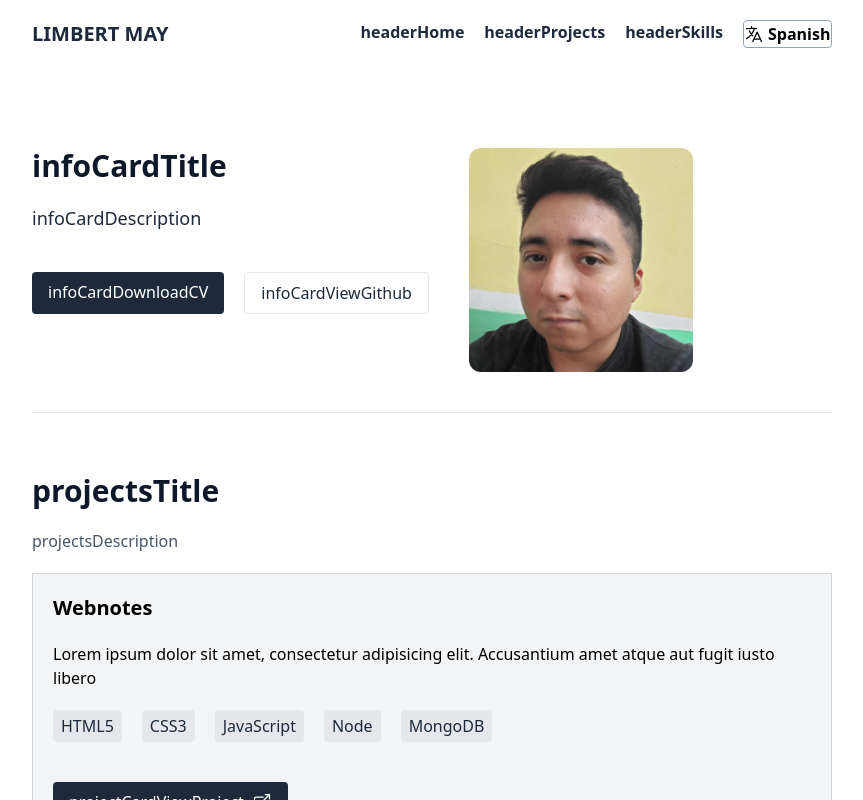
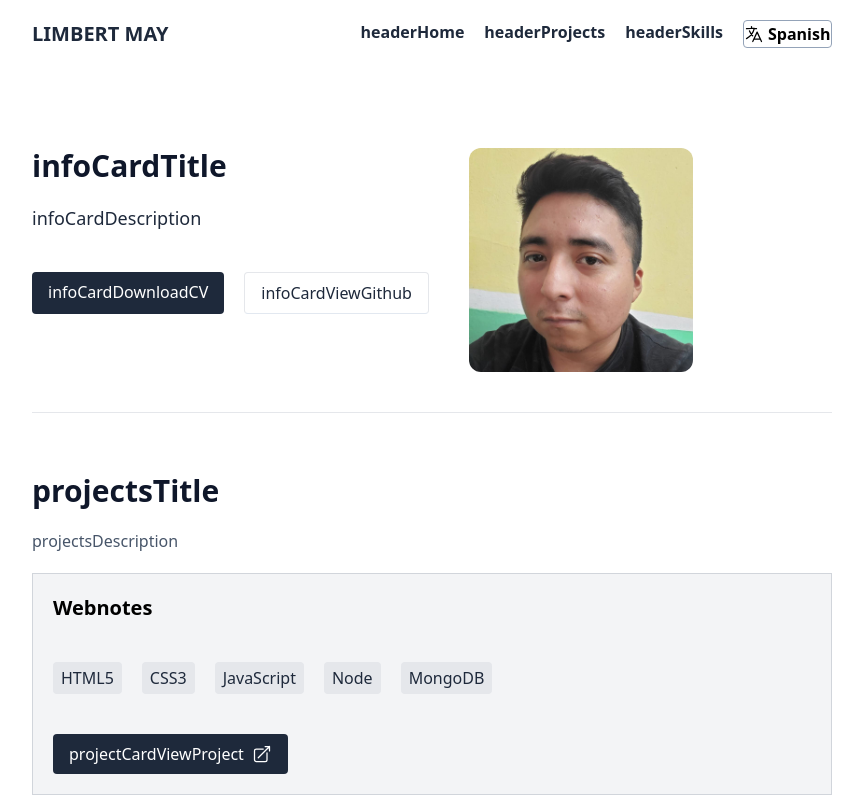
Before and after one commit to LimbersMay/limbertsPortfolio, a React (Vite) app: page / in a window 1280 px wide. Shown: the top 800 px of the page, without its empty margins (208-1071 px from the left). Built offline with nearby package versions, Linux system fonts and the light colour scheme.

Commit message:
(components ProjectCard) Se renderizó la descripción del proyecto en base al idioma preferido

```diff
--- a/src/portfolio/components/ProjectCard.tsx
+++ b/src/portfolio/components/ProjectCard.tsx
@@ -1,11 +1,14 @@
 import {Text} from "./";
 import {Project} from "../interfaces";
+import {usePreferencesStore} from "../../hooks";
 
 interface Props {
     project: Project;
 }
 
 export const ProjectCard = ({ project }: Props) => {
+
+    const { language } = usePreferencesStore();
 
     return (
         <div className="flex flex-col justify-between gap-10 border border-solid border-gray-300 bg-gray-100 p-5 sm:flex-row sm:gap-0">
@@ -16,7 +19,9 @@ export const ProjectCard = ({ project }: Props) => {
                 </h2>
 
                 <p>
-                    { project.description }
+                    {
+                        project.description[language] || project.description.EN
+                    }
                 </p>
 
                 { /* Project technologies */}
```
